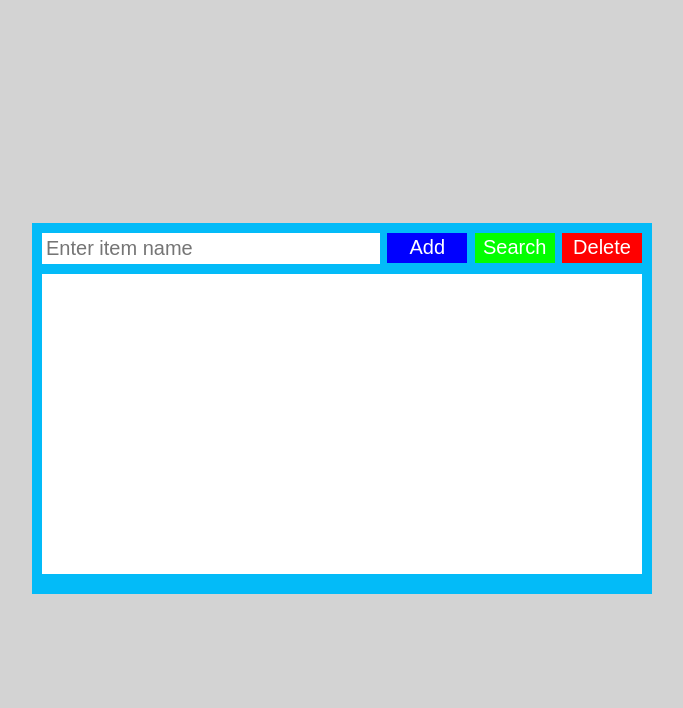
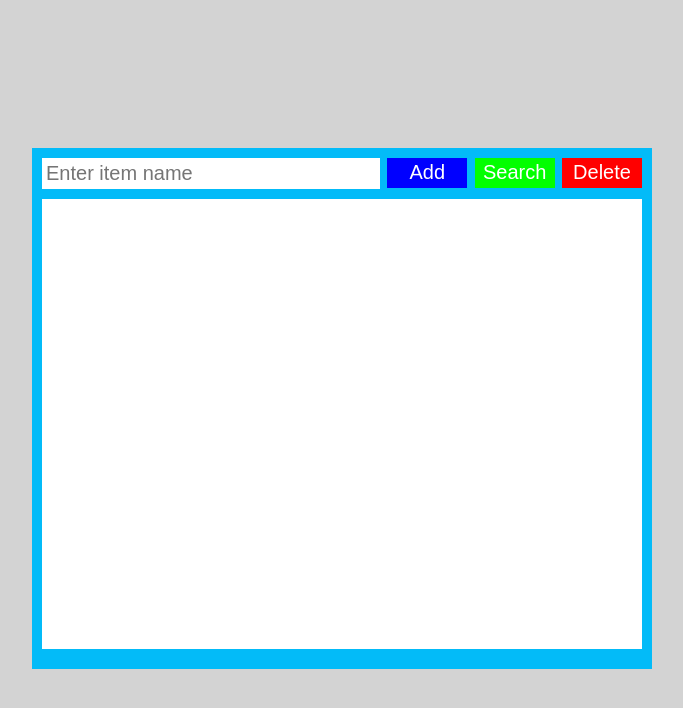
Before and after one commit to RichardLiuCode/list, a plain HTML site: page index.html in a window 1280 px wide. Shown: the whole page, without its empty margins (306-989 px from the left). Drawn offline with Linux system fonts and the light colour scheme.

Commit message:
update "display" height

```diff
--- a/style.css
+++ b/style.css
@@ -52,12 +52,12 @@ body {
 
 #display {
     width: 600px;
-    height: 300px;
+    height: 450px;
     background-color: white;
     margin-top: 10px;
     margin-bottom: 10px;
     color: black;
-    font-size: 17px;
+    font-size: 20px;
     font-family: arial;
     overflow-x: hidden;
     overflow-y: auto;
```
